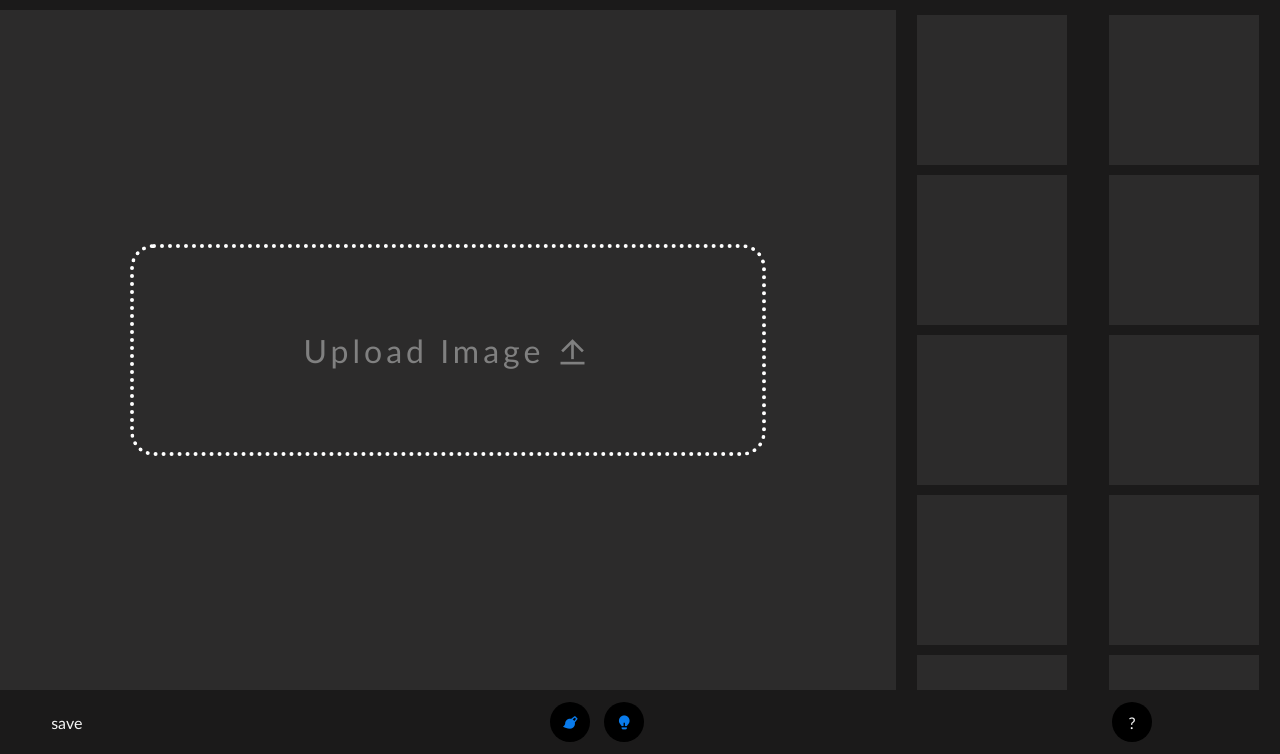
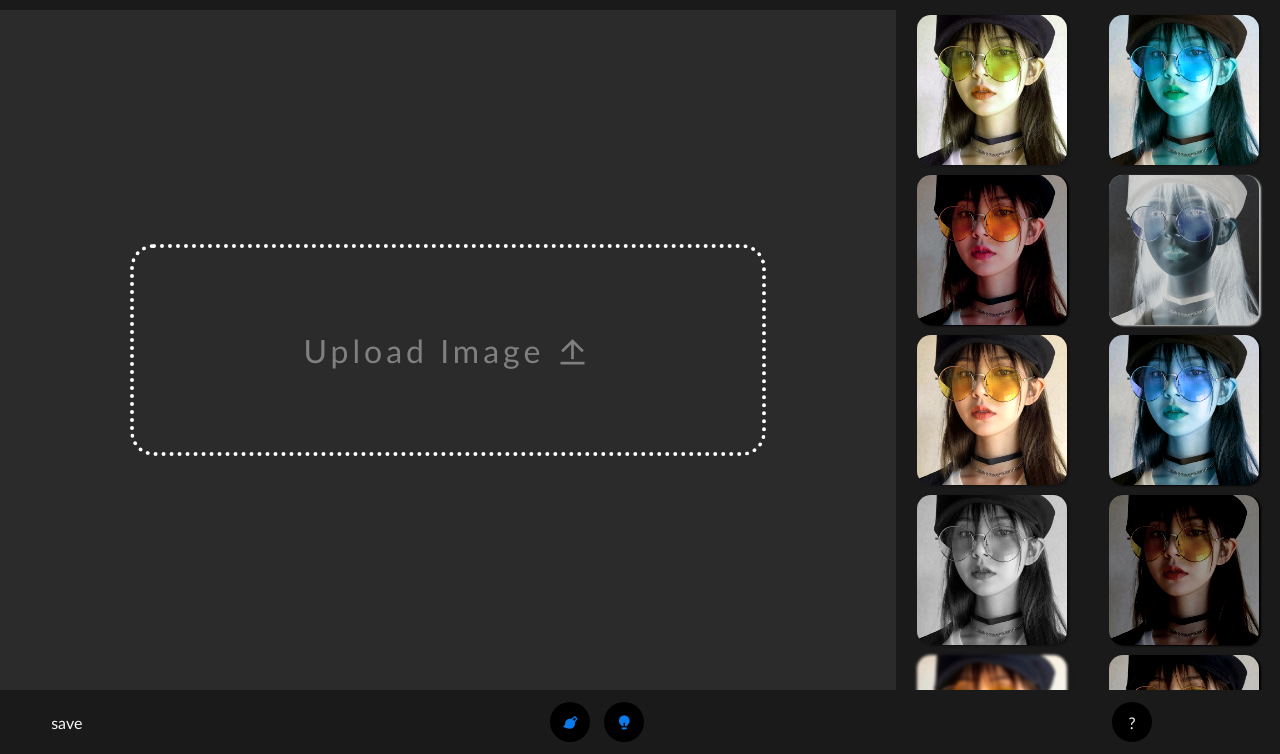
Before and after one commit to sarrthak008/easyEdit, a plain HTML site: page index.html in a window 1280 px wide. Shown: the part 46-800 px from the top of the page. Drawn offline with nearby package versions, Linux system fonts and the light colour scheme.

Commit message:
add filters

```diff
--- a/index.html
+++ b/index.html
@@ -7,6 +7,7 @@
     <title>easyEdit</title>
     <link href="https://cdn.jsdelivr.net/npm/remixicon@4.5.0/fonts/remixicon.css" rel="stylesheet" />
     <link rel="stylesheet" href="./styles/style.css">
+    <link rel="stylesheet" href="./styles/filters.css">
 </head>
 
 <body>
@@ -38,18 +39,44 @@
             <div class="right-filter-contaner">
                 <div class="filter-container">
 
-                     <div></div>
-                     <div></div>
-                     <div></div>
-                     <div></div>
-                     <div></div>
-                     <div></div>
-                     <div></div>
-                     <div></div>
-                     <div></div>
-                     <div></div>
-                     <div></div>
-                     <div></div>
+                    <div class="filters pastel" >
+                        <img src="./images/filters.jpeg">
+                    </div>
+
+                    <div class="filters aqua">
+                        <img src="./images/filters.jpeg">
+                    </div>
+
+                    <div class="filters twilight">
+                        <img src="./images/filters.jpeg">
+                    </div>
+                    <div class="filters ghostly">
+                        <img src="./images/filters.jpeg">
+                    </div>
+                    <div class="filters warm">
+                        <img src="./images/filters.jpeg">
+                    </div>
+                    <div class="filters cool">
+                        <img src="./images/filters.jpeg">
+                    </div>
+                    <div class="filters blackwhite">
+                        <img src="./images/filters.jpeg">
+                    </div>
+                    <div class="filters dark">
+                        <img src="./images/filters.jpeg">
+                    </div>
+                    <div class="filters dreamy">
+                        <img src="./images/filters.jpeg">
+                    </div>
+                    <div class="filters cinematic">
+                        <img src="./images/filters.jpeg">
+                    </div>
+                    <div class="filters vintage">
+                        <img src="./images/filters.jpeg">
+                    </div>
+                    <div class="filters vibrant">
+                        <img src="./images/filters.jpeg">
+                    </div>
 
                 </div>
             </div>
@@ -80,7 +107,7 @@
                 <form>
                     <div>
                         <label for="Brightness">Brightness: </label>
-                       <input type="range" id="Brightness" >
+                        <input type="range" id="Brightness">
                     </div>
 
                     <div>
--- a/scripts/script.js
+++ b/scripts/script.js
@@ -10,6 +10,7 @@ let pannerSettingHandeler = document.getElementById("panner-setting-handeler")
 let settingMainPannel = document.getElementById("settings")
 let seetingPannel = document.getElementById("setting-pannel")
 let loaderBody = document.getElementById("loader")
+
 
 
 // all image control setting
@@ -94,3 +95,35 @@ blurr.addEventListener("change",()=>{
 setTimeout(()=>{
     loaderBody.style.display="none"
 },5000)
+
+/// getiing all filters
+
+ let filters = document.getElementsByClassName("filters")
+
+   for(let filter of filters){
+
+     filter.addEventListener("click",()=>{
+         let att = filter.getAttribute("class").split(" ")[1]
+            mainEditableImg.setAttribute("class",att)
+     })
+
+   }
+
+
+   let obj = {
+      name:"sarthak",
+      age:20
+   }
+
+   // object -> JSON
+
+   let newJson = JSON.stringify(obj)
+
+   console.log(newJson)
+
+   // JSON -> object
+
+
+   let OBJAGAIN = JSON.parse(newJson)
+
+   console.log(OBJAGAIN)
--- /dev/null
+++ b/styles/filters.css
@@ -0,0 +1,56 @@
+
+.pastel {
+  filter: brightness(1.2) saturate(0.8) hue-rotate(30deg);
+}
+
+
+.aqua {
+  filter: hue-rotate(160deg) saturate(1.3) brightness(1.1);
+}
+
+
+.twilight {
+  filter: brightness(0.7) contrast(1.3) hue-rotate(-20deg);
+}
+
+
+.ghostly {
+  filter: invert(1) grayscale(0.6) opacity(0.8);
+}
+
+
+.warm {
+  filter: sepia(0.3) saturate(1.2) brightness(1.05);
+}
+
+.cool {
+  filter: hue-rotate(180deg) saturate(0.9) contrast(1.1);
+}
+
+
+.blackwhite {
+  filter: grayscale(1);
+}
+
+.dark {
+  filter: brightness(0.6) contrast(1.5) saturate(0.6);
+}
+
+.dreamy {
+  filter: blur(1.5px) brightness(1.2) saturate(1.3);
+}
+
+
+.cinematic {
+  filter: contrast(1.3) brightness(0.85) saturate(0.7);
+}
+
+
+.vintage {
+  filter: sepia(0.5) contrast(1.2) brightness(0.95) saturate(0.9);
+}
+
+
+.vibrant {
+  filter: contrast(1.4) brightness(1.1) saturate(2);
+}
--- a/styles/style.css
+++ b/styles/style.css
@@ -150,6 +150,16 @@ html {
     width: 150px;
     margin: 5px;
     background-color: #2c2b2b;
+    overflow: hidden;
+    border-radius: 14px;
+    cursor: pointer;
+    box-shadow: 2px 1px 2px #101010;
+}
+
+.filter-container div img{
+    height: 100%;
+    width: 100%;
+    object-fit: cover;
 }
 
 
@@ -217,16 +227,9 @@ html {
     top: 0;
     left: 0;
     background-color: #1b1a1a;
+
 }
 
-.loader-img-container{
-    width: 100vw;
-    height: 50vh;
-    display: flex;
-    align-items: center;
-    justify-content: center;
-    position: relative;
-}
 
 .overlay{
     height: 100%;
@@ -234,7 +237,7 @@ html {
     position: absolute;
     top: 0;
     left: 0;
-    background: linear-gradient(to left,#1b1a1a,#1b1a1a,transparent,#1b1a1a,#1b1a1a);
+    background: linear-gradient(to bottom,#1b1a1a,transparent,#1b1a1a,#1b1a1a);
 }
 
 .loader-img-container img{
@@ -263,6 +266,22 @@ html {
     width:0%;
     background-color: #097bec;
     animation: loader 5s linear infinite;
+}
+
+.loader-img-container{
+  position: absolute;
+  top: 0;
+  left: 0;
+  height: 100%;
+  width: 100%;
+}
+
+.loader-text-container{
+    position:absolute;
+    top: 70%;
+    left: 50%;
+    transform: translate(-50%, 1%);
+    text-align: center;
 }
 
 .loader-text-container h3{
```
Also changed, not shown: images/bgimg.jpeg, images/filters.jpeg (added). Lines whose indentation alone changed are shown as unchanged.
